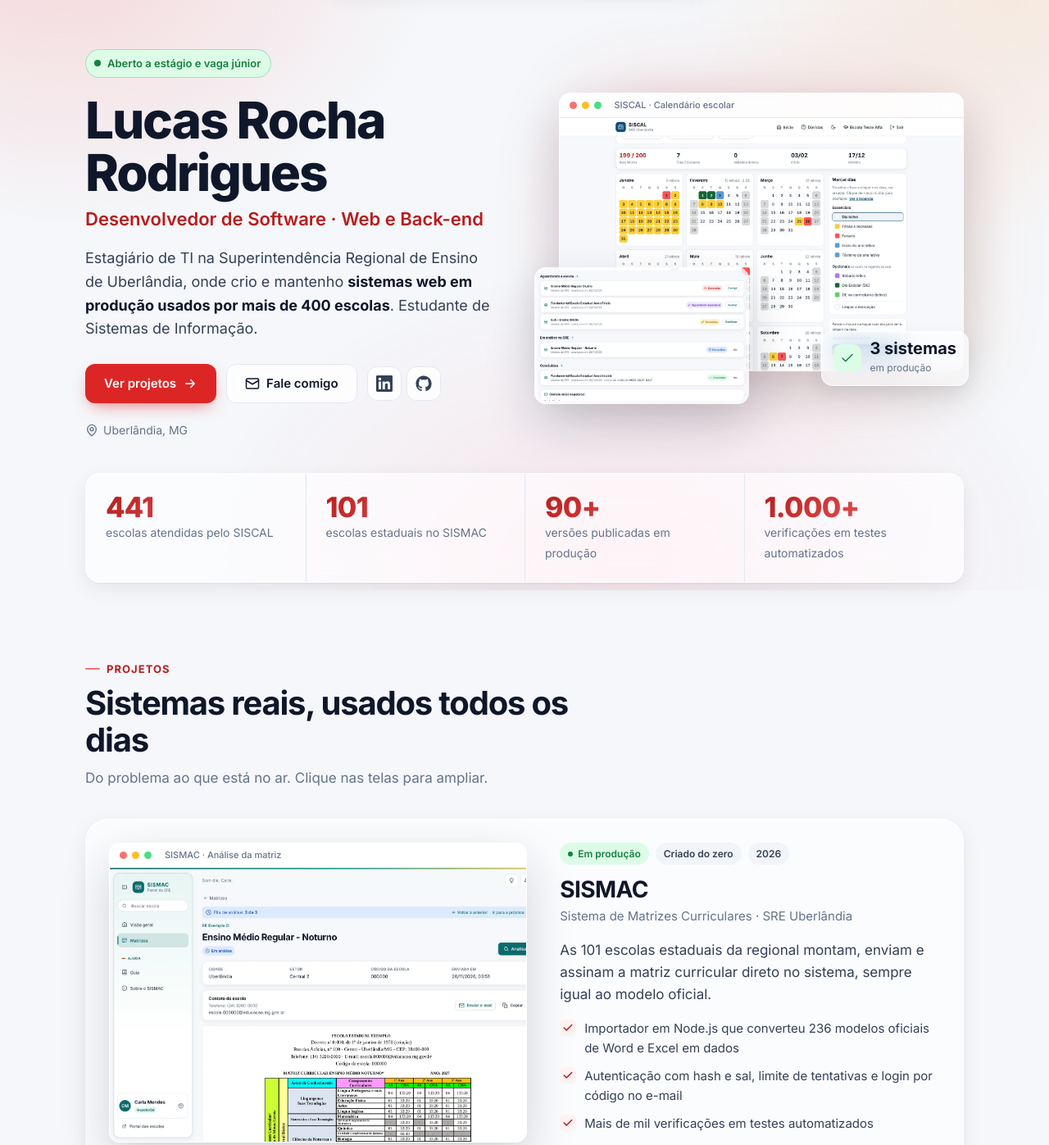
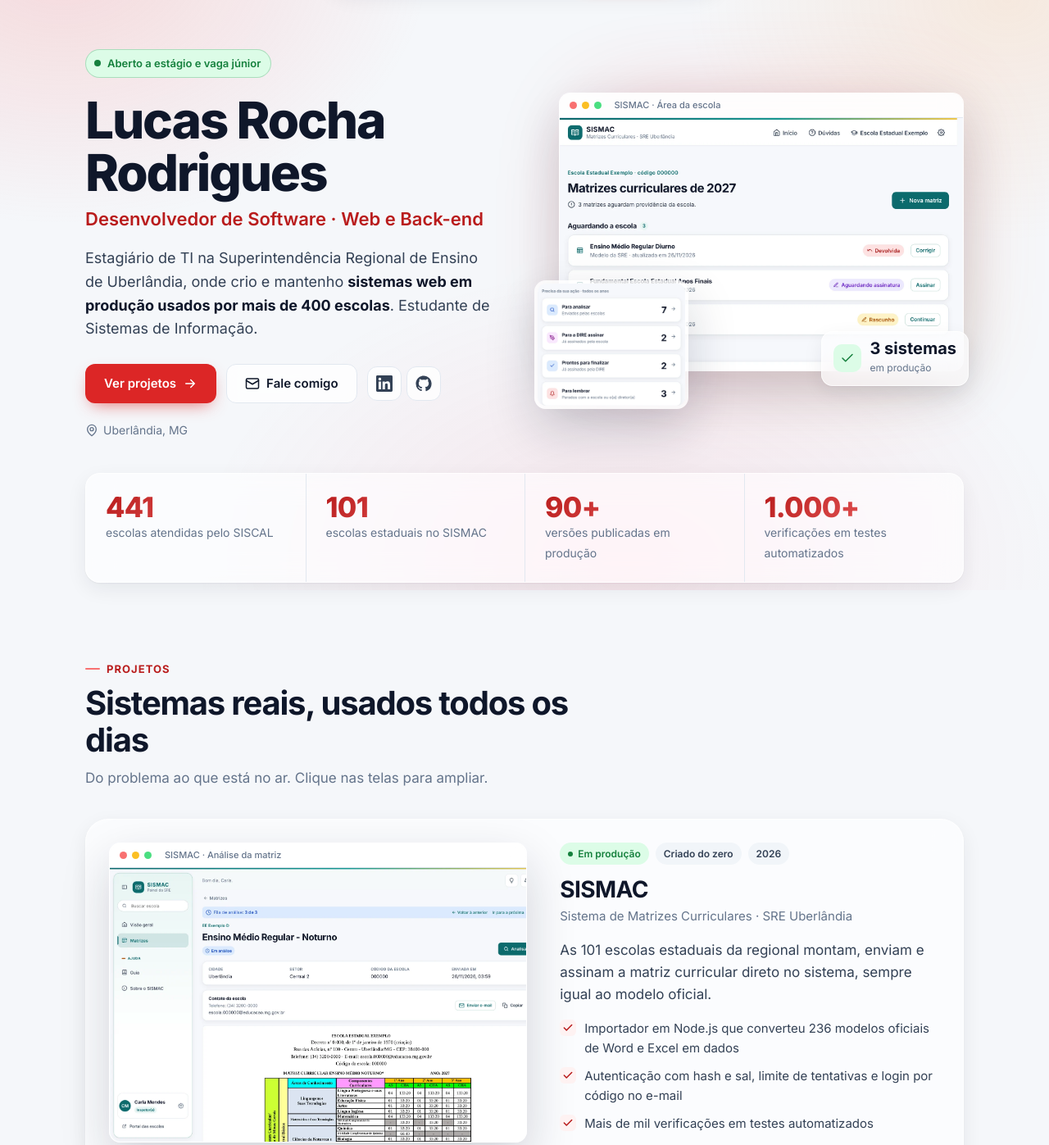
Before and after one commit to rochlitt/rochlitt.github.io, a plain HTML site: page index.html in a window 1280 px wide. Shown: the part 80-1477 px from the top of the page at 82% size. Drawn offline with Linux system fonts and the light colour scheme.

Commit message:
Capa com telas legíveis e imagens renomeadas para não ficarem em cache

```diff
--- a/index.html
+++ b/index.html
@@ -115,8 +115,8 @@ img{max-width:100%;display:block}
 .janela-barra i:nth-child(1){background:#f87171}.janela-barra i:nth-child(2){background:#fbbf24}.janela-barra i:nth-child(3){background:#4ade80}
 .janela-barra span{margin-left:10px;font-size:11px;color:var(--muted);font-weight:500}
 .janela img{width:100%;aspect-ratio:16/10;object-fit:cover;object-position:top left;background:#fff}
-.vitrine .mini{position:absolute;left:0;bottom:0;width:50%;border-radius:14px;overflow:hidden;box-shadow:var(--shadow-lg);border:4px solid var(--glass-strong)}
-.vitrine .mini img{aspect-ratio:16/10;object-fit:cover;object-position:top left;background:#fff}
+.vitrine .mini{position:absolute;left:0;bottom:-6px;width:36%;border-radius:14px;overflow:hidden;box-shadow:var(--shadow-lg);border:4px solid var(--glass-strong)}
+.vitrine .mini img{aspect-ratio:auto;background:#fff}
 .selo{position:absolute;right:-6px;bottom:22px;display:flex;align-items:center;gap:10px;padding:10px 14px;border-radius:14px;box-shadow:var(--shadow)}
 .selo b{display:block;font-size:20px;line-height:1;color:var(--ink)}
 .selo span{font-size:12px;color:var(--muted)}
@@ -298,10 +298,10 @@ dialog .fechar{position:absolute;top:-14px;right:-14px;width:38px;height:38px;bo
 
       <div class="vitrine" aria-hidden="true">
         <div class="janela">
-          <div class="janela-barra"><i></i><i></i><i></i><span>SISCAL · Calendário escolar</span></div>
-          <img src="img/siscal-calendario.webp" alt="">
+          <div class="janela-barra"><i></i><i></i><i></i><span>SISMAC · Área da escola</span></div>
+          <img src="img/capa-sismac.webp" alt="">
         </div>
-        <div class="mini"><img src="img/sismac-escola-recorte.webp" alt=""></div>
+        <div class="mini"><img src="img/capa-siscal.webp" alt=""></div>
         <div class="selo glass">
           <span class="ic"><svg class="icon" viewBox="0 0 24 24"><path d="M20 6 9 17l-5-5"/></svg></span>
           <div><b>3 sistemas</b><span>em produção</span></div>
@@ -328,10 +328,10 @@ dialog .fechar{position:absolute;top:-14px;right:-14px;width:38px;height:38px;bo
       <article class="projeto glass surge">
         <div class="proj-midia" data-galeria>
           <button class="ampliar" type="button" aria-label="Ampliar a tela">
-            <div class="janela"><div class="janela-barra"><i></i><i></i><i></i><span data-titulo-janela>SISMAC · Análise da matriz</span></div><img src="img/sismac-analise.webp" alt="SISMAC: análise da matriz pelo(a) inspetor(a), com o documento" loading="lazy"></div>
+            <div class="janela"><div class="janela-barra"><i></i><i></i><i></i><span data-titulo-janela>SISMAC · Análise da matriz</span></div><img src="img/sismac-analise-v2.webp" alt="SISMAC: análise da matriz pelo(a) inspetor(a), com o documento" loading="lazy"></div>
           </button>
           <div class="miniaturas">
-            <button type="button" aria-pressed="true" data-src="img/sismac-analise.webp" data-alt="SISMAC: análise da matriz pelo(a) inspetor(a), com o documento" data-titulo="SISMAC · Análise da matriz"><img src="img/sismac-analise.webp" alt="Tela 1: análise da matriz" loading="lazy"></button>
+            <button type="button" aria-pressed="true" data-src="img/sismac-analise-v2.webp" data-alt="SISMAC: análise da matriz pelo(a) inspetor(a), com o documento" data-titulo="SISMAC · Análise da matriz"><img src="img/sismac-analise-v2.webp" alt="Tela 1: análise da matriz" loading="lazy"></button>
             <button type="button" aria-pressed="false" data-src="img/sismac-escola.webp" data-alt="SISMAC: área da escola com as matrizes por situação" data-titulo="SISMAC · Área da escola"><img src="img/sismac-escola.webp" alt="Tela 2: área da escola" loading="lazy"></button>
             <button type="button" aria-pressed="false" data-src="img/sismac-concluida.webp" data-alt="SISMAC: matriz concluída e assinada eletronicamente" data-titulo="SISMAC · Matriz assinada"><img src="img/sismac-concluida.webp" alt="Tela 3: matriz assinada" loading="lazy"></button>
           </div>
@@ -374,12 +374,12 @@ dialog .fechar{position:absolute;top:-14px;right:-14px;width:38px;height:38px;bo
           </button>
           <div class="miniaturas">
             <button type="button" aria-pressed="true" data-src="img/siscal-calendario.webp" data-alt="SISCAL: preenchimento digital do calendário com a contagem dos dias letivos" data-titulo="SISCAL · Preenchimento do calendário"><img src="img/siscal-calendario.webp" alt="Tela 1: preenchimento do calendário" loading="lazy"></button>
-            <button type="button" aria-pressed="false" data-src="img/siscal-analise.webp" data-alt="SISCAL: análise do calendário com conferência automática" data-titulo="SISCAL · Análise com conferência automática"><img src="img/siscal-analise.webp" alt="Tela 2: análise com conferência automática" loading="lazy"></button>
-            <button type="button" aria-pressed="false" data-src="img/siscal-painel.webp" data-alt="SISCAL: visão geral do painel da equipe" data-titulo="SISCAL · Painel da equipe"><img src="img/siscal-painel.webp" alt="Tela 3: painel da equipe" loading="lazy"></button>
+            <button type="button" aria-pressed="false" data-src="img/siscal-analise-v2.webp" data-alt="SISCAL: análise do calendário com conferência automática" data-titulo="SISCAL · Análise com conferência automática"><img src="img/siscal-analise-v2.webp" alt="Tela 2: análise com conferência automática" loading="lazy"></button>
+            <button type="button" aria-pressed="false" data-src="img/siscal-painel-v2.webp" data-alt="SISCAL: visão geral do painel da equipe" data-titulo="SISCAL · Painel da equipe"><img src="img/siscal-painel-v2.webp" alt="Tela 3: painel da equipe" loading="lazy"></button>
           </div>
           <div class="extras" inert>
-            <button class="ampliar" type="button" aria-label="Ampliar: Análise com conferência automática"><div class="janela"><div class="janela-barra"><i></i><i></i><i></i><span>SISCAL · Análise com conferência automática</span></div><img src="img/siscal-analise.webp" alt="SISCAL: análise do calendário com conferência automática" loading="lazy"></div></button>
-            <button class="ampliar" type="button" aria-label="Ampliar: Painel da equipe"><div class="janela"><div class="janela-barra"><i></i><i></i><i></i><span>SISCAL · Painel da equipe</span></div><img src="img/siscal-painel.webp" alt="SISCAL: visão geral do painel da equipe" loading="lazy"></div></button>
+            <button class="ampliar" type="button" aria-label="Ampliar: Análise com conferência automática"><div class="janela"><div class="janela-barra"><i></i><i></i><i></i><span>SISCAL · Análise com conferência automática</span></div><img src="img/siscal-analise-v2.webp" alt="SISCAL: análise do calendário com conferência automática" loading="lazy"></div></button>
+            <button class="ampliar" type="button" aria-label="Ampliar: Painel da equipe"><div class="janela"><div class="janela-barra"><i></i><i></i><i></i><span>SISCAL · Painel da equipe</span></div><img src="img/siscal-painel-v2.webp" alt="SISCAL: visão geral do painel da equipe" loading="lazy"></div></button>
           </div>
         </div>
         <div>
```
Also changed, not shown: img/capa-siscal.webp (added), img/capa-sismac.webp (added), img/siscal-analise-v2.webp (added), img/siscal-analise.webp (deleted), img/siscal-painel-v2.webp (added), img/siscal-painel.webp (deleted), img/sismac-analise-v2.webp (added), img/sismac-analise.webp (deleted), img/sismac-escola-recorte.webp (deleted).
